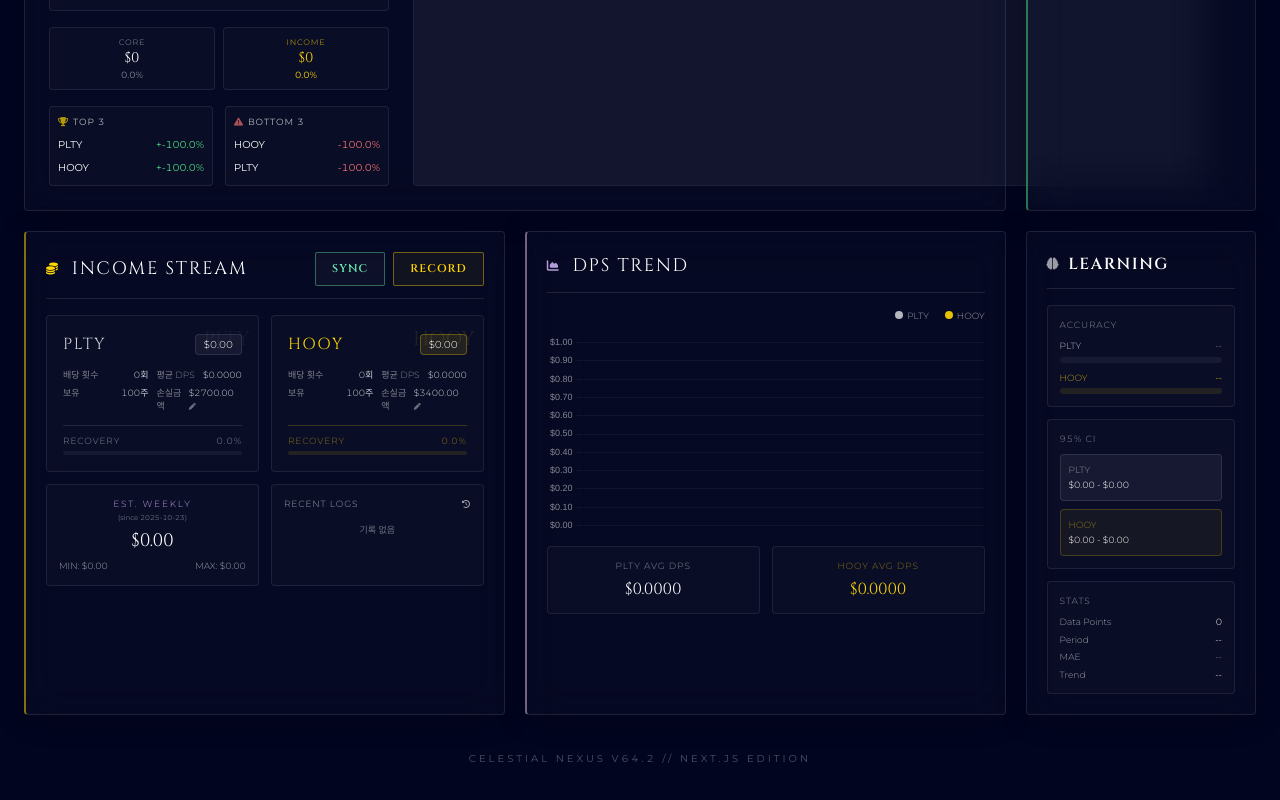
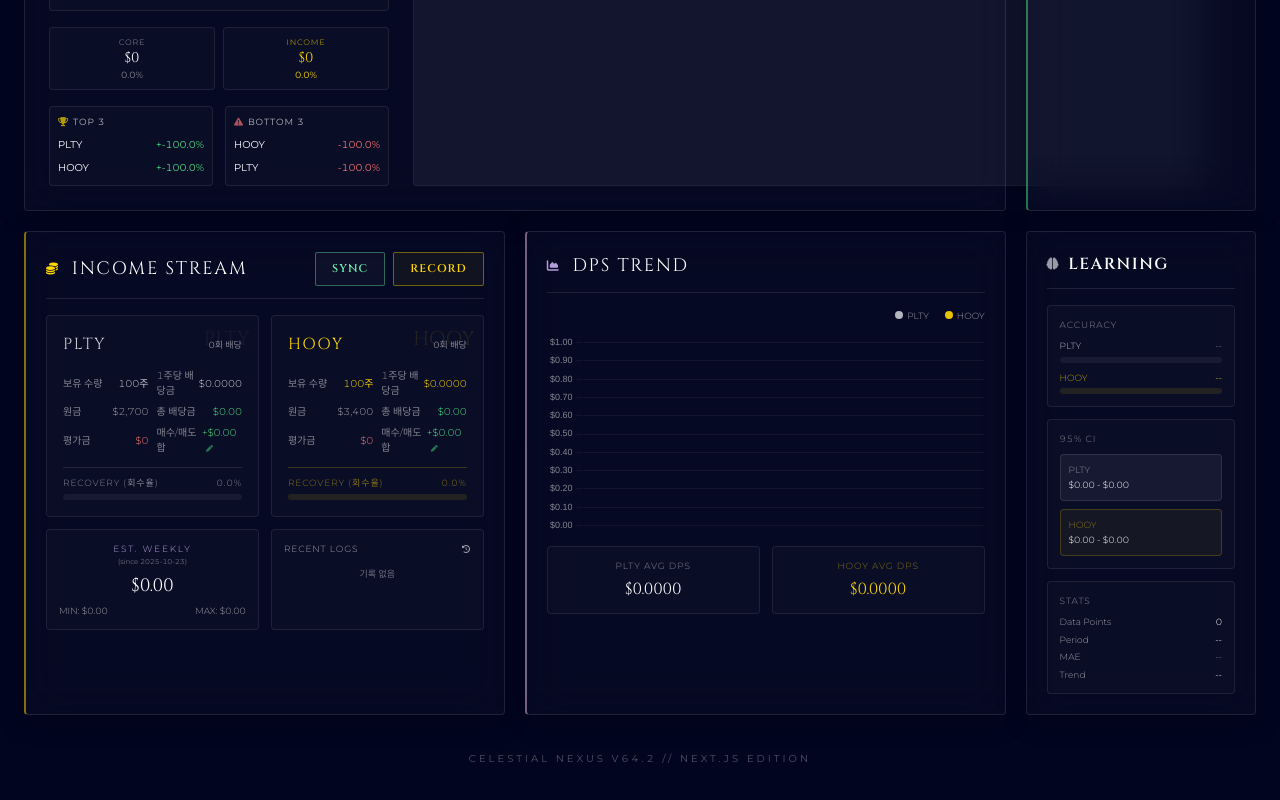
Before and after one commit to rotkf125-gif/nexus-Dashboard, a Next.js app: page / in a window 1280 px wide. Shown: the part 1090-1890 px from the top of the page. Built offline with nearby package versions, Linux system fonts and the light colour scheme.

Commit message:
Redesign IncomeStream card layout

```diff
--- a/components/IncomeStream.tsx
+++ b/components/IncomeStream.tsx
@@ -1,6 +1,6 @@
 'use client';
 
-import { useMemo, useState } from 'react';
+import { useMemo } from 'react';
 import { useNexus } from '@/lib/context';
 
 export default function IncomeStream() {
@@ -12,11 +12,7 @@ export default function IncomeStream() {
     return assets.filter(a => a.type === 'INCOME');
   }, [assets]);
 
-  // 손실금액 수동 입력 상태
-  const [editingLoss, setEditingLoss] = useState<string | null>(null);
-  const [lossInput, setLossInput] = useState('');
-
-  // 각 INCOME 자산별 배당 통계 계산
+  // 각 INCOME 자산별 통계 계산
   const incomeStats = useMemo(() => {
     return incomeAssets.map(asset => {
       const tickerDividends = dividends.filter(d => d.ticker === asset.ticker);
@@ -30,28 +26,34 @@ export default function IncomeStream() {
       // 배당 횟수
       const dividendCount = tickerDividends.length;
 
-      // 평균 DPS
+      // 평균 DPS (1주당 배당금)
       const avgDps = dividendCount > 0
         ? tickerDividends.reduce((sum, d) => sum + d.dps, 0) / dividendCount
         : 0;
 
-      // 손실금액 (tradeSums에서 가져오거나 자산 손익으로 계산)
+      // 원금 (매수 비용)
+      const costBasis = asset.qty * asset.avg;
+
+      // 평가금 (현재 가치)
       const currentValue = asset.qty * asset.price;
-      const costBasis = asset.qty * asset.avg;
-      const unrealizedLoss = Math.max(0, costBasis - currentValue);
-      const lossAmount = tradeSums[asset.ticker] || unrealizedLoss;
 
-      // Recovery 진행률
+      // 매수/매도 합 (손실금액) - tradeSums에서 가져옴
+      const tradeReturn = tradeSums[asset.ticker] ?? 0;
+
+      // Recovery 진행률 (손실금액 기준)
+      const lossAmount = Math.abs(tradeReturn);
       const recoveryPct = lossAmount > 0 ? Math.min(100, (totalDividend / lossAmount) * 100) : 0;
 
       return {
         ticker: asset.ticker,
         qty: asset.qty,
+        avgDps,
+        costBasis,
         totalDividend,
+        currentValue,
+        tradeReturn,
+        recoveryPct,
         dividendCount,
-        avgDps,
-        lossAmount,
-        recoveryPct,
       };
     });
   }, [incomeAssets, dividends, tradeSums]);
@@ -62,10 +64,8 @@ export default function IncomeStream() {
     const now = new Date();
     const weeksSinceStart = Math.max(1, Math.ceil((now.getTime() - startDate.getTime()) / (7 * 24 * 60 * 60 * 1000)));
 
-    // 2025-10-23 이후 배당만 필터
     const recentDividends = dividends.filter(d => new Date(d.date) >= startDate);
 
-    // 주간별 배당 합계
     const weeklyTotals: number[] = [];
     recentDividends.forEach(d => {
       const weekIndex = Math.floor((new Date(d.date).getTime() - startDate.getTime()) / (7 * 24 * 60 * 60 * 1000));
@@ -89,14 +89,16 @@ export default function IncomeStream() {
       .slice(0, 5);
   }, [dividends]);
 
-  const handleSaveLoss = (ticker: string) => {
-    const amount = parseFloat(lossInput);
-    if (!isNaN(amount) && amount >= 0) {
-      setTradeSums(ticker, amount);
-      toast(`${ticker} 손실금액 설정: $${amount.toFixed(2)}`, 'success');
+  // 손실금액 입력 (브라우저 prompt 사용)
+  const handleEditTradeReturn = (ticker: string, currentValue: number) => {
+    const input = prompt(`Trade Return (${ticker}):`, currentValue.toString());
+    if (input !== null) {
+      const amount = parseFloat(input);
+      if (!isNaN(amount)) {
+        setTradeSums(ticker, amount);
+        toast(`${ticker} Trade Return: $${amount.toFixed(2)}`, 'success');
+      }
     }
-    setEditingLoss(null);
-    setLossInput('');
   };
 
   if (incomeAssets.length === 0) {
@@ -108,7 +110,6 @@ export default function IncomeStream() {
     );
   }
 
-  // 그리드 컬럼 결정
   const gridCols = incomeAssets.length === 1 ? 'grid-cols-1' : 'grid-cols-1 lg:grid-cols-2';
 
   return (
@@ -139,74 +140,66 @@ export default function IncomeStream() {
                 <span className={`text-base font-light font-display tracking-widest ${textClass}`}>
                   {stat.ticker}
                 </span>
-                <span className={`text-[10px] font-light px-2 py-0.5 border rounded ${isGold ? 'bg-celestial-gold/10 border-celestial-gold/30' : 'bg-white/5 border-white/10'}`}>
-                  ${stat.totalDividend.toFixed(2)}
-                </span>
+                <span className="text-[9px] opacity-50">{stat.dividendCount}회 배당</span>
               </div>
 
-              {/* Stats Grid */}
-              <div className="grid grid-cols-2 gap-x-2 gap-y-1 text-[9px] font-light mb-3 opacity-80">
-                <div className="flex justify-between">
-                  <span className="opacity-60">배당 횟수</span>
-                  <span>{stat.dividendCount}회</span>
+              {/* Stats Grid - 새로운 구성 */}
+              <div className="space-y-1.5 text-[10px] font-light mb-3">
+                {/* Row 1: 보유 수량 | 1주당 배당금 */}
+                <div className="grid grid-cols-2 gap-2">
+                  <div className="flex justify-between items-center">
+                    <span className="opacity-50">보유 수량</span>
+                    <span className={textClass}>{stat.qty.toLocaleString()}주</span>
+                  </div>
+                  <div className="flex justify-between items-center">
+                    <span className="opacity-50">1주당 배당금</span>
+                    <span className={textClass}>${stat.avgDps.toFixed(4)}</span>
+                  </div>
                 </div>
-                <div className="flex justify-between">
-                  <span className="opacity-60">평균 DPS</span>
-                  <span>${stat.avgDps.toFixed(4)}</span>
+
+                {/* Row 2: 원금 | 총 배당금 */}
+                <div className="grid grid-cols-2 gap-2">
+                  <div className="flex justify-between items-center">
+                    <span className="opacity-50">원금</span>
+                    <span className="text-white/60">${stat.costBasis.toLocaleString(undefined, { maximumFractionDigits: 2 })}</span>
+                  </div>
+                  <div className="flex justify-between items-center">
+                    <span className="opacity-50">총 배당금</span>
+                    <span className="text-v64-success">${stat.totalDividend.toFixed(2)}</span>
+                  </div>
                 </div>
-                <div className="flex justify-between">
-                  <span className="opacity-60">보유</span>
-                  <span>{stat.qty}주</span>
-                </div>
-                <div className="flex justify-between items-center">
-                  <span className="opacity-60">손실금액</span>
-                  {editingLoss === stat.ticker ? (
-                    <div className="flex items-center gap-1">
-                      <input
-                        type="number"
-                        value={lossInput}
-                        onChange={(e) => setLossInput(e.target.value)}
-                        className="w-16 bg-black/30 border border-white/20 rounded px-1 text-[9px] text-right"
-                        placeholder="0"
-                        autoFocus
-                      />
-                      <button
-                        onClick={() => handleSaveLoss(stat.ticker)}
-                        className="text-v64-success"
-                      >
-                        <i className="fas fa-check" />
-                      </button>
-                      <button
-                        onClick={() => { setEditingLoss(null); setLossInput(''); }}
-                        className="text-v64-danger"
-                      >
-                        <i className="fas fa-times" />
-                      </button>
-                    </div>
-                  ) : (
+
+                {/* Row 3: 평가금 | 매수/매도 합 */}
+                <div className="grid grid-cols-2 gap-2">
+                  <div className="flex justify-between items-center">
+                    <span className="opacity-50">평가금</span>
+                    <span className={stat.currentValue >= stat.costBasis ? 'text-v64-success' : 'text-v64-danger'}>
+                      ${stat.currentValue.toLocaleString(undefined, { maximumFractionDigits: 2 })}
+                    </span>
+                  </div>
+                  <div className="flex justify-between items-center">
+                    <span className="opacity-50">매수/매도 합</span>
                     <span
-                      className="cursor-pointer hover:text-celestial-gold"
-                      onClick={() => {
-                        setEditingLoss(stat.ticker);
-                        setLossInput(stat.lossAmount.toString());
-                      }}
+                      className={`cursor-pointer hover:opacity-80 ${stat.tradeReturn >= 0 ? 'text-v64-success' : 'text-v64-danger'}`}
+                      onClick={() => handleEditTradeReturn(stat.ticker, stat.tradeReturn)}
                       title="클릭하여 수정"
                     >
-                      ${stat.lossAmount.toFixed(2)} <i className="fas fa-pen text-[7px] opacity-50" />
+                      {stat.tradeReturn >= 0 ? '+' : ''}${stat.tradeReturn.toFixed(2)}
+                      <i className="fas fa-pen text-[7px] ml-1 opacity-50" />
                     </span>
-                  )}
+                  </div>
                 </div>
               </div>
 
               {/* Recovery Progress */}
               <div className={`border-t pt-2 ${isGold ? 'border-celestial-gold/20' : 'border-white/10'}`}>
                 <div className={`flex justify-between mb-1 text-[9px] tracking-widest font-light ${isGold ? 'text-celestial-gold/50' : 'opacity-50'}`}>
-                  <span>RECOVERY</span>
-                  <span>{stat.recoveryPct.toFixed(1)}%</span>
+                  <span>RECOVERY (회수율)</span>
+                  <span className={stat.recoveryPct >= 100 ? 'text-v64-success' : ''}>{stat.recoveryPct.toFixed(1)}%</span>
                 </div>
-                <div className={`w-full h-1 rounded-full overflow-hidden ${barBg}`}>
+                <div className={`w-full h-1.5 rounded-full overflow-hidden ${barBg}`}>
                   <div
-                    className={`h-full transition-all ${barFill}`}
+                    className={`h-full transition-all ${stat.recoveryPct >= 100 ? 'bg-v64-success' : barFill}`}
                     style={{ width: `${Math.min(100, stat.recoveryPct)}%` }}
                   />
                 </div>
```
